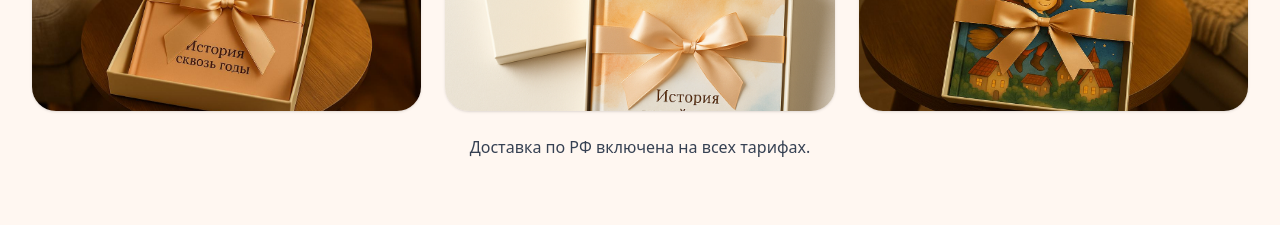
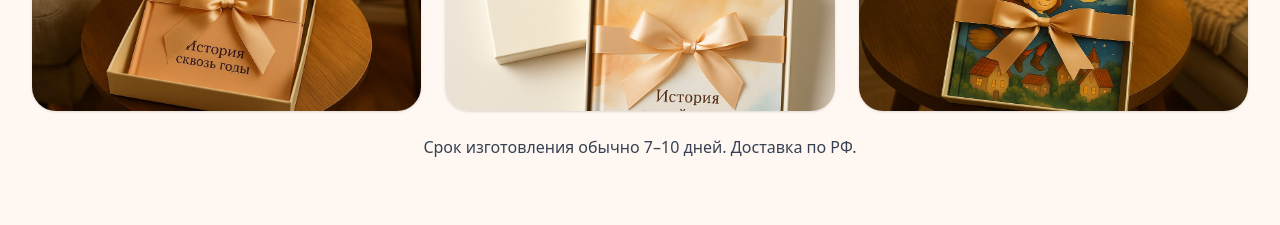
Before and after one commit to pastushin86-cpu/voobrazhay-landing, a Next.js app: page / in a window 1280 px wide. Shown: the part 3420-3645 px from the top of the page. Built offline with nearby package versions, Linux system fonts and the light colour scheme.

Commit message:
Точные формулировки: 'Упаковка и доставка' и 'Тарифы' обновлены

```diff
--- a/src/app/page.tsx
+++ b/src/app/page.tsx
@@ -315,7 +315,7 @@ export default function VoobrazhayLanding() {
               </motion.div>
             ))}
           </div>
-          <div className="mt-6 text-center text-gray-700">Доставка по РФ включена на всех тарифах.</div>
+          <div className="mt-6 text-center text-gray-700">Срок изготовления обычно 7–10 дней. Доставка по РФ.</div>
         </div>
       </section>
 
```
